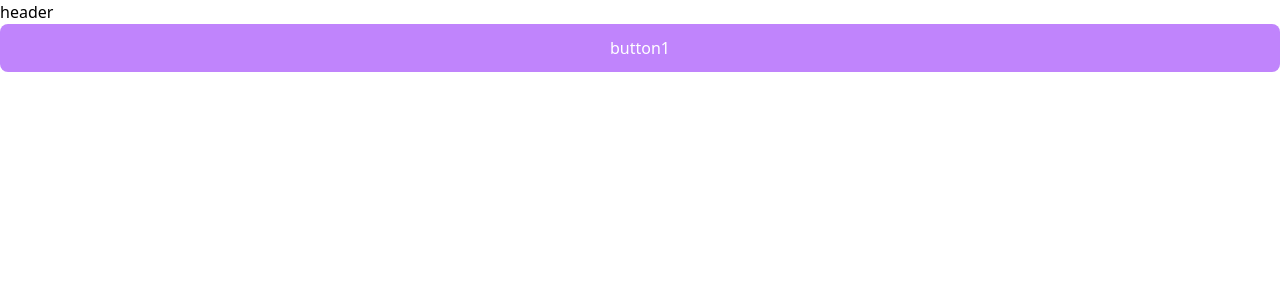
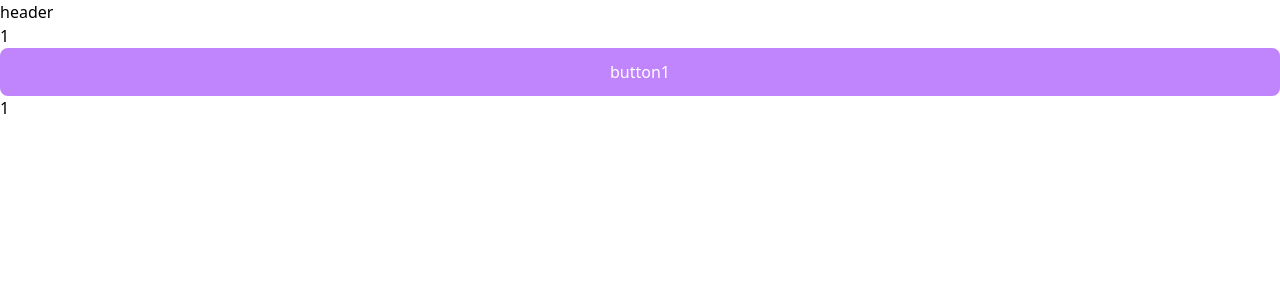
Before and after one commit to FromRagsToRich/Lottos, a Next.js app: page / in a window 1280 px wide. Shown: the top 300 px of the page. Built offline with nearby package versions, Linux system fonts and the light colour scheme.

Commit message:
feat/install recoil and settings

```diff
--- a/package.json
+++ b/package.json
@@ -20,6 +20,7 @@
     "prettier": "^2.8.1",
     "react": "18.2.0",
     "react-dom": "18.2.0",
+    "recoil": "^0.7.6",
     "typescript": "4.9.4"
   },
   "devDependencies": {
--- a/pages/_app.tsx
+++ b/pages/_app.tsx
@@ -1,12 +1,15 @@
 import '@styles/globals.css';
 import type { AppProps } from 'next/app';
 import Layout from '@components/Layout';
+import { RecoilRoot } from 'recoil';
 
 function MyApp({ Component, pageProps }: AppProps) {
   return (
-    <Layout>
-      <Component {...pageProps} />
-    </Layout>
+    <RecoilRoot>
+      <Layout>
+        <Component {...pageProps} />
+      </Layout>
+    </RecoilRoot>
   );
 }
 
--- a/pages/index.tsx
+++ b/pages/index.tsx
@@ -1,9 +1,19 @@
+import { purchaseState } from '@atoms/index';
 import { Button } from '@components/Common';
+import { ChangeEvent } from 'react';
+import { useRecoilState } from 'recoil';
 
 const HomePage = () => {
+  const [count, setCount] = useRecoilState(purchaseState);
+  const onChange = (event: ChangeEvent<HTMLInputElement>) => {
+    setCount(+event.target.value);
+  };
+
   return (
     <div>
+      <input onChange={onChange} value={count} />
       <Button onClick={() => console.log('hello')} text="button1" />
+      <div>{count}</div>
     </div>
   );
 };
--- /dev/null
+++ b/src/atoms/index.ts
@@ -0,0 +1,21 @@
+import { atom } from 'recoil';
+
+type Lotto = number[];
+type Lottos = Lotto[];
+
+const LOTTO_KEYS = {
+  LOTTOS: 'lottos',
+  PURCHASE_COUNT: 'purchase-count',
+};
+
+const lottosState = atom<Lottos>({
+  key: LOTTO_KEYS.LOTTOS,
+  default: [],
+});
+
+const purchaseState = atom<number>({
+  key: LOTTO_KEYS.PURCHASE_COUNT,
+  default: 1,
+});
+
+export { lottosState, purchaseState };
--- a/tsconfig.json
+++ b/tsconfig.json
@@ -29,6 +29,7 @@
       "@api/*": ["src/api/*"],
       "@types/*": ["src/types/*"],
       "@lib/*": ["src/lib/*"],
+      "@atoms/*": ["src/atoms/*"],
       "@constant/*": ["src/constant/*"],
       "@styles/*": ["styles/*"]
     }
```
Also changed, not shown: 1 other file (tests, documents, lock files or other folders).
